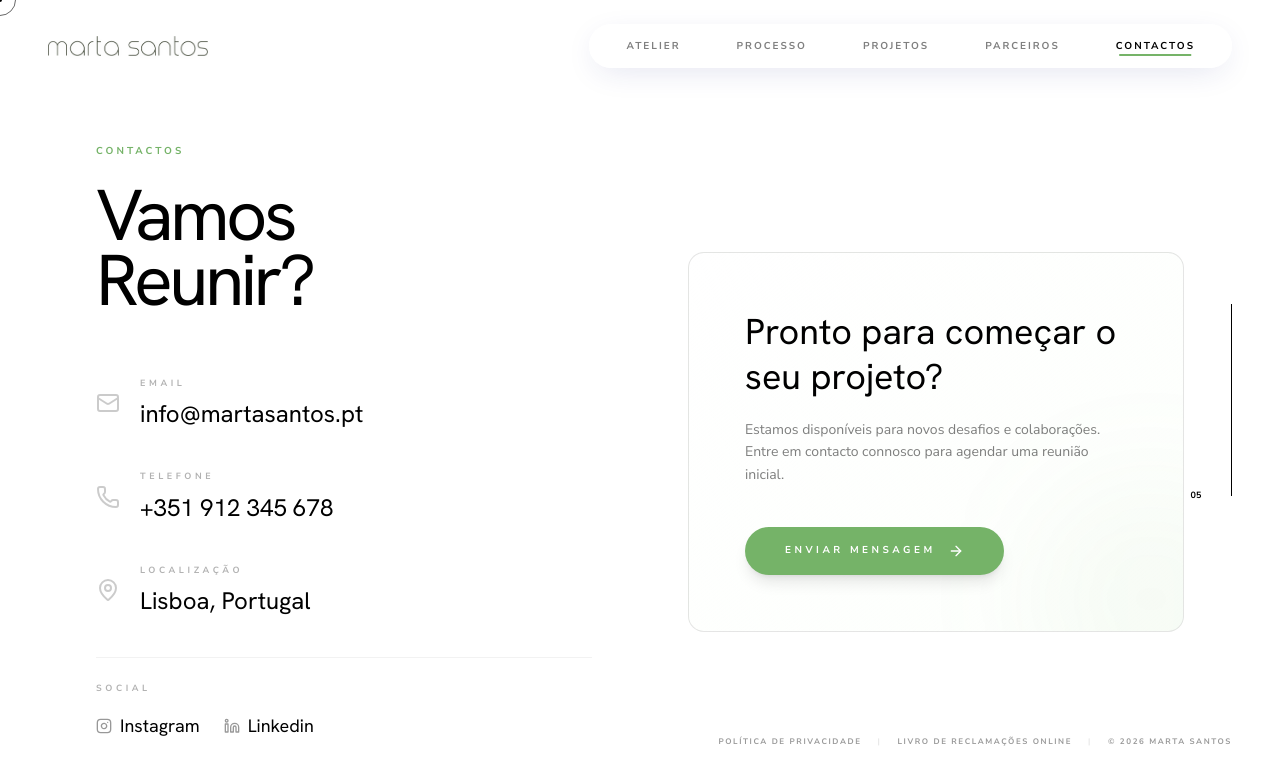
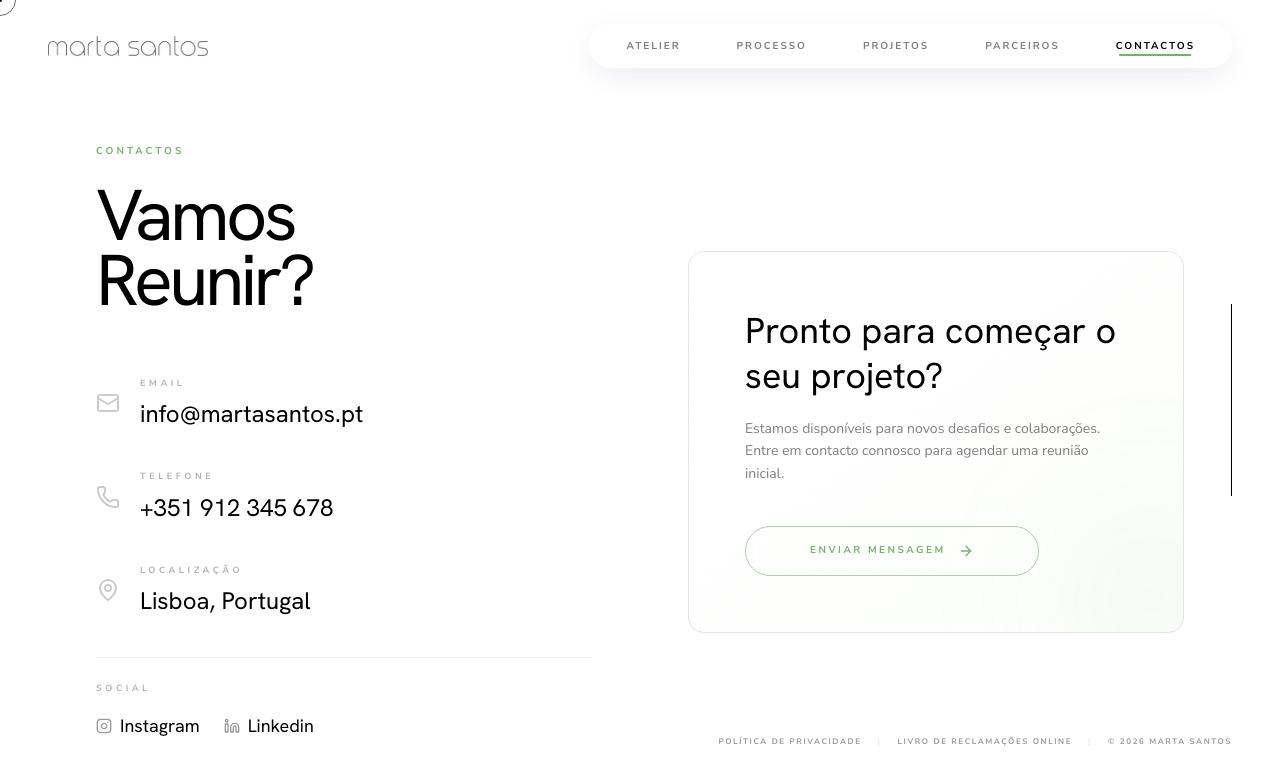
Before and after one commit to SEMRUMO-LDA/martasantos, a React (Vite) app: page / in a window 1280 px wide. Both pictures are taken after a click on the button "CONTACTOS". Shown: the top 784 px of the page. Built offline with nearby package versions, Linux system fonts and the light colour scheme.

Commit message:
UI: Final refinements, button unification, and removal of pagination numbering

```diff
--- a/src/App.tsx
+++ b/src/App.tsx
@@ -224,12 +224,12 @@ export default function App() {
         </AnimatePresence>
       </div>
 
-      {/* Progress Bar & Dynamic Pagination (Vertical Right) */}
-      <div className="fixed right-12 top-1/2 -translate-y-1/2 z-40 hidden md:flex flex-col items-center justify-center transition-colors duration-500"
+      {/* Progress Bar (Vertical Right) */}
+      <div className="fixed right-12 top-1/2 -translate-y-1/2 z-40 hidden md:flex flex-col items-center justify-center"
            style={{ color: useWhiteControls ? '#ffffff' : '#000000' }}>
 
         <div
-          className="w-[1.5px] h-48 relative"
+          className="w-[1.5px] h-48 relative transition-colors duration-500"
           style={{
             backgroundColor: useWhiteControls ? 'rgba(255, 255, 255, 0.1)' : 'rgba(0, 0, 0, 0.1)'
           }}
@@ -242,14 +242,6 @@ export default function App() {
               backgroundColor: useWhiteControls ? '#ffffff' : '#000000'
             }}
           />
-          {/* Dynamic Section Number */}
-          <motion.div
-            animate={{ top: `${((activeSection + 1) / SECTION_COUNT) * 100}%` }}
-            transition={{ duration: 0.8, ease: [0.22, 1, 0.36, 1] }}
-            className="absolute -left-10 -translate-y-1/2 text-[9px] font-bold"
-          >
-            0{activeSection + 1}
-          </motion.div>
         </div>
       </div>
 
--- a/src/components/SectionContactos.tsx
+++ b/src/components/SectionContactos.tsx
@@ -91,12 +91,9 @@ export const SectionContactos = () => {
                   Estamos disponíveis para novos desafios e colaborações. Entre em contacto connosco para agendar uma reunião inicial.
                 </p>
                 <Magnetic strength={0.2}>
-                  <button className="px-10 py-4 bg-accent text-bg text-[10px] uppercase tracking-[0.35em] font-bold rounded-full transition-all duration-500 flex items-center gap-3 group/btn shadow-lg hover:shadow-xl relative overflow-hidden">
+                  <button className="px-16 py-4 rounded-full border border-accent/60 text-accent font-bold uppercase tracking-[0.25em] text-[10px] hover:bg-accent hover:text-bg transition-all duration-300 backdrop-blur-sm whitespace-nowrap flex items-center gap-3 group/btn relative overflow-hidden">
                     <span className="relative z-10">Enviar Mensagem</span>
                     <ArrowRight className="w-4 h-4 relative z-10 group-hover/btn:translate-x-1 transition-transform" />
-                    <motion.div
-                      className="absolute inset-0 bg-ink translate-y-full group-hover/btn:translate-y-0 transition-transform duration-500"
-                    />
                   </button>
                 </Magnetic>
               </div>
```
